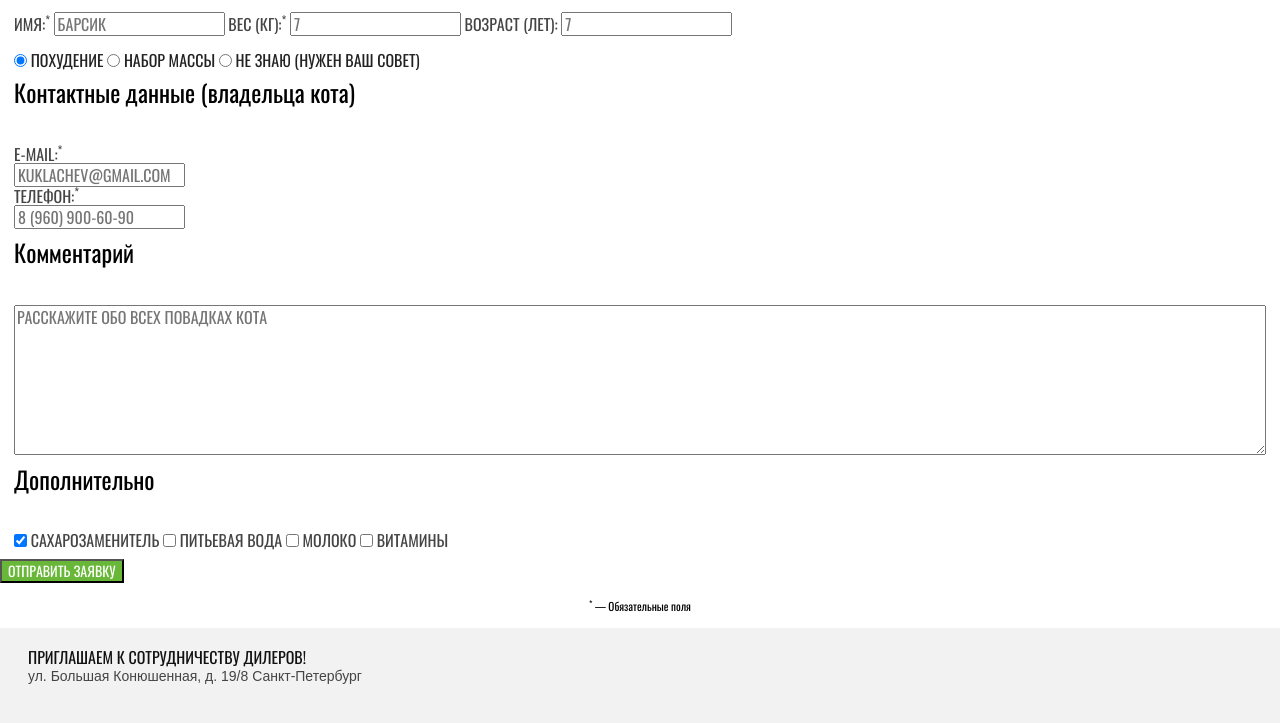
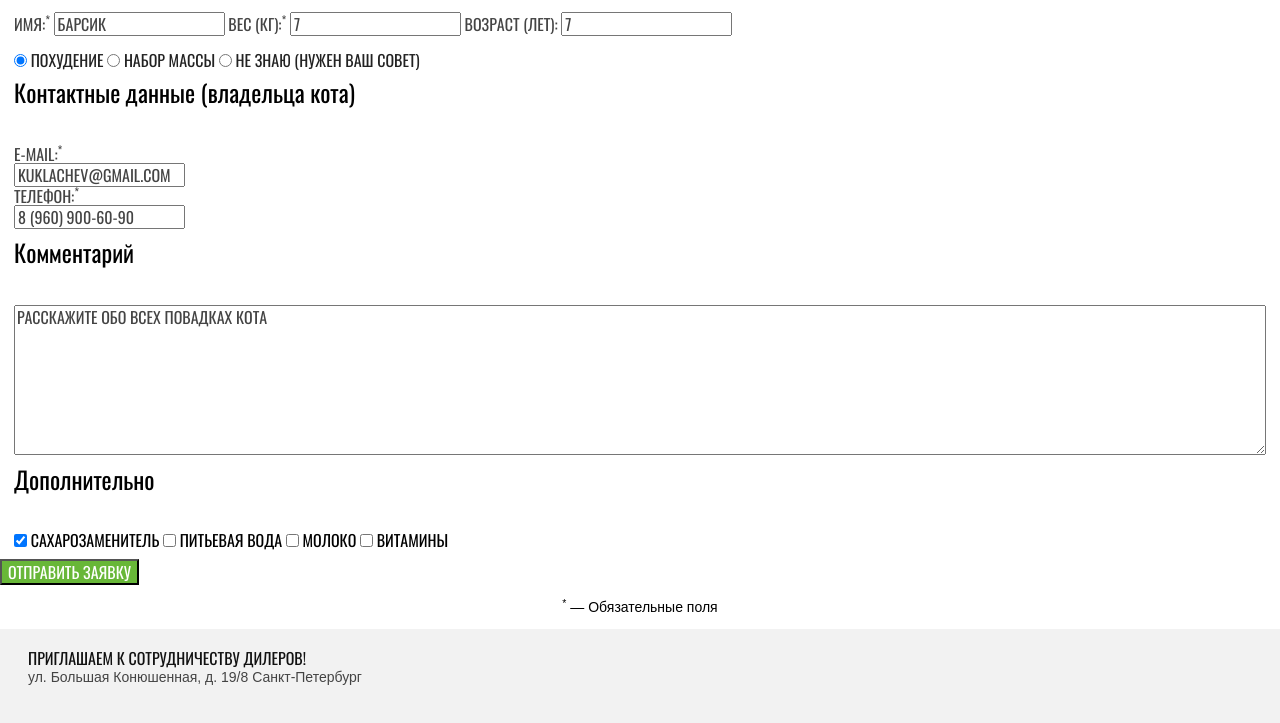
Before and after one commit to Viktor-Rybakov/Cat-energy, a website: page source/form.html in a window 1280 px wide. Shown: the part 193-916 px from the top of the page. Drawn offline with nearby package versions, Linux system fonts and the light colour scheme; files that its build step writes are made by us from their sources.

Commit message:
Изменяет стилизацю

```diff
--- a/source/form.html
+++ b/source/form.html
@@ -103,7 +103,7 @@
             <textarea class="form__textarea" name="comment" placeholder="Расскажите обо всех повАдках кота"></textarea>
           </fieldset>
 
-          <fieldset class="form__fieldset">
+          <fieldset class="form__fieldset form__fieldset--addition">
             <legend class="form__legend">Дополнительно</legend>
 
             <input class="form__checkbox" id="sweetener-field" type="checkbox" name="sweetener" checked>
@@ -122,7 +122,9 @@
           <button class="button form__submit" type="submit">Отправить заявку</button>
 
           <p class="form__note">
-            <small><sup>*</sup> — Обязательные поля</small>
+            <small class="form__note-small">
+              <sup>*</sup> — Обязательные поля
+            </small>
           </p>
         </form>
       </section>
--- a/source/sass/blocks/button.scss
+++ b/source/sass/blocks/button.scss
@@ -2,8 +2,8 @@
 
 .button {
   display: block;
-  font-size: 14px;
-  line-height: 18px;
+  font-size: 16px;
+  line-height: 20px;
   color: var(--contrast-light-text-color);
   text-align: center;
   text-transform: uppercase;
--- a/source/sass/blocks/form.scss
+++ b/source/sass/blocks/form.scss
@@ -11,6 +11,10 @@
   &--bordered {
 
   }
+
+  &--addition {
+
+  }
 }
 
 .form__label {
@@ -22,12 +26,17 @@
   color: var(--contrast-dark-text-color-3);
 }
 
+.form__fieldset--addition .form__label {
+  color: var(--contrast-dark-text-color);
+}
+
 .form__input {
   line-height: 18px;
   text-transform: uppercase;
   color: var(--primary-text-color);
 
   &::placeholder {
+    color: var(--primary-text-color);
     opacity: 1;
   }
 }
@@ -62,6 +71,7 @@
   color: var(--primary-text-color);
 
   &::placeholder {
+    color: var(--primary-text-color);
     opacity: 1;
   }
 }
@@ -75,8 +85,14 @@
 }
 
 .form__note {
+  font-family: "Arial", sans-serif;
   font-size: 14px;
   line-height: 16px;
   color: var(--contrast-dark-text-color);
   text-align: center;
 }
+
+.form__note-small {
+  font-size: 14px;
+  line-height: 16px;
+}
--- a/source/sass/blocks/top-section.scss
+++ b/source/sass/blocks/top-section.scss
@@ -31,5 +31,6 @@
 }
 
 .top-section__button {
-
+  font-size: 14px;
+  line-height: 18px;
 }
```
